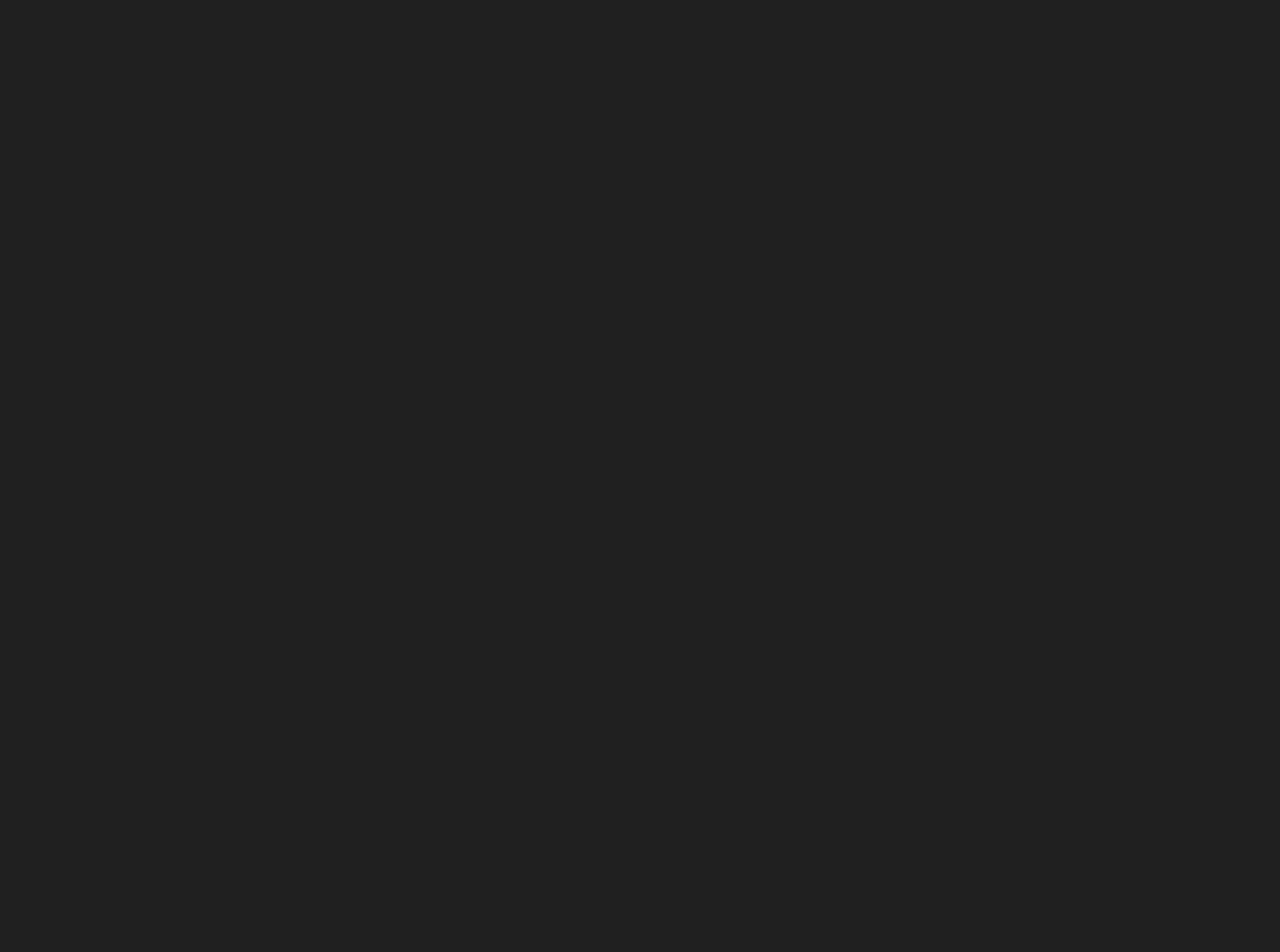
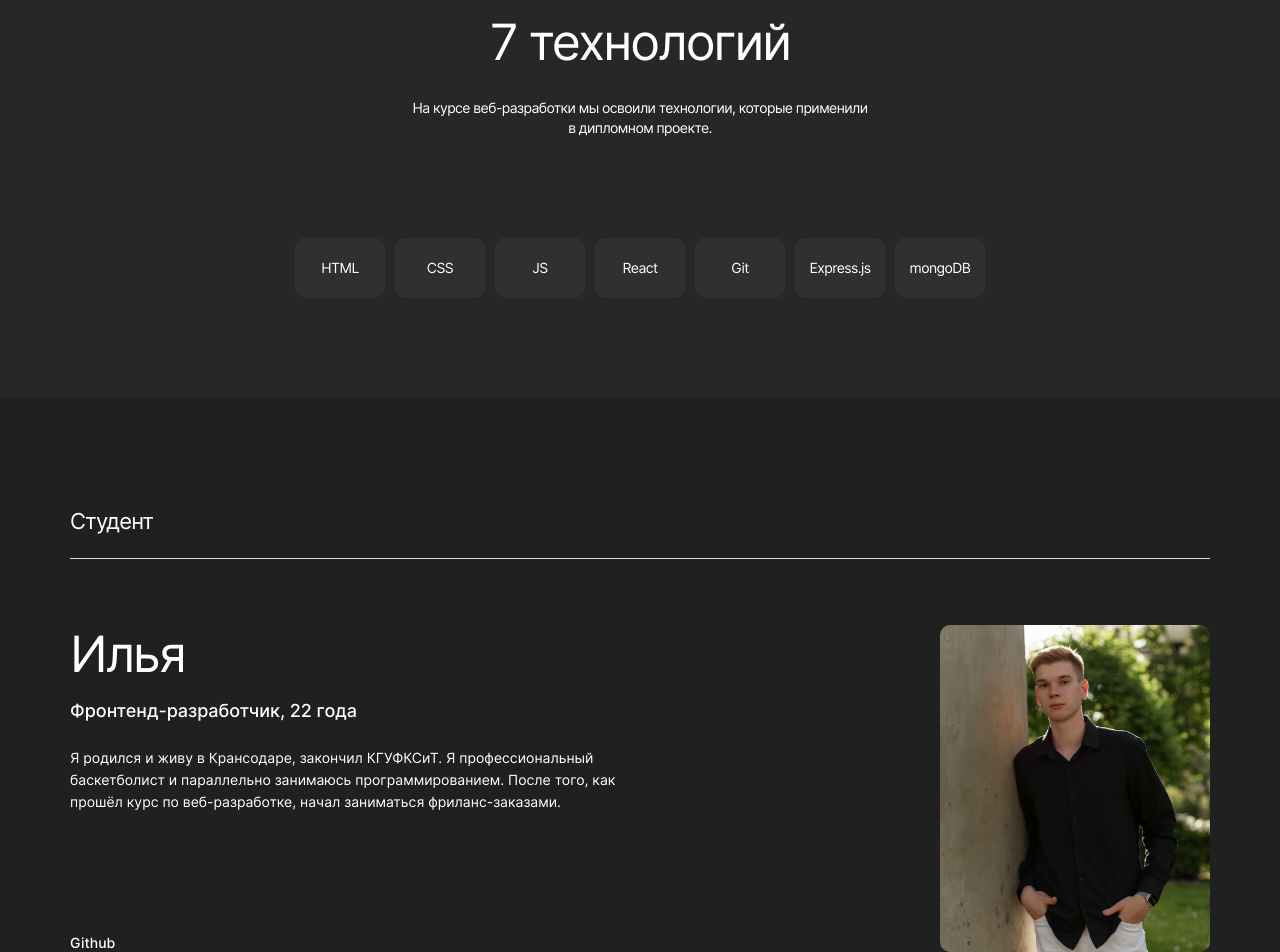
Before and after one commit to ilkor4/movies-explorer-frontend, a React (Create React App) app: page / in a window 1280 px wide. Shown: the part 1504-2456 px from the top of the page. Before the commit the page ends 1167 px from the top, so only its background shows below. Built offline with nearby package versions, Linux system fonts and the light colour scheme.

Commit message:
feat: Добавить секцию обо мне

```diff
--- /dev/null
+++ b/src/components/AboutMe/AboutMe.css
@@ -0,0 +1,141 @@
+.aboutMe {
+  width: 100%;
+  padding: 0 70px;
+  box-sizing: border-box;
+  font-family: var(--font-family);
+  background-color: var(--bg-color);
+  display: flex;
+  flex-direction: column;
+  align-items: center;
+  gap: 66px;
+}
+
+.aboutMe__profile {
+  width: 100%;
+  display: flex;
+  justify-content: space-between;
+}
+
+.profile__biography {
+  max-width: 600px;
+  display: flex;
+  flex-direction: column;
+  gap: 18px;
+}
+
+.biography__title {
+  margin: 0;
+  color: var(--text-color);
+  font-size: 50px;
+  font-weight: 400;
+  line-height: 1.16;
+  letter-spacing: -0.04em;
+}
+
+.biography__subtitle {
+  margin: 0;
+  color: var(--text-color);
+  font-size: 18px;
+  font-weight: 500;
+  line-height: 1.11;
+}
+
+.biography__text {
+  margin: 8px 0 0;
+  color: var(--text-color);
+  font-size: var(--font-size-medium);
+  font-weight: 400;
+  line-height: 1.57;
+}
+
+.biography__link {
+  margin: auto 0 0;
+  color: var(--text-color);
+  font-size: var(--font-size-medium);
+  text-decoration: none;
+  font-weight: 500;
+  line-height: 1.21;
+}
+
+.profile__image {
+  width: 270px;
+  height: 327px;
+  object-fit: cover;
+  border-radius: 10px;
+}
+
+@media screen and (max-width: 984px){
+  .aboutMe {
+    padding: 0 50px;
+  }
+
+  .profile__biography {
+    max-width: 364px;
+    gap: 16px;
+  }
+
+  .biography__title {
+    font-size: 40px;
+    line-height: 1;
+  }
+
+  .biography__subtitle {
+    font-size: var(--font-size-small);
+    line-height: 1.5;
+  }
+
+  .biography__text {
+    margin: 4px 0 0;
+    font-size: var(--font-size-small);
+    line-height: 1.5;
+  }
+
+  .profile__image {
+    width: 255px;
+    height: 307px;
+  }
+}
+
+@media screen and (max-width: 568px){
+  .aboutMe {
+    padding: 0 14px;
+    gap: 60px;
+  }
+
+  .aboutMe__profile {
+    flex-direction: column-reverse;
+    align-items: center;
+    gap: 40px;
+  }
+
+  .profile__biography {
+    max-width: 100%;
+    gap: 20px;
+  }
+
+  .biography__title {
+    font-size: 30px;
+    line-height: 1.2;
+  }
+
+  .biography__subtitle {
+    font-size: 11px;
+    line-height: 1.45;
+  }
+
+  .biography__text {
+    margin: 0;
+    font-size: 11px;
+    line-height: 1.45;
+  }
+
+  .biography__link {
+    margin: 20px 0 0;
+  }
+
+  .profile__image {
+    width: 100%;
+    height: initial;
+    aspect-ratio: 0.82 / 1;
+  }
+}
--- /dev/null
+++ b/src/components/AboutMe/AboutMe.js
@@ -0,0 +1,21 @@
+import { Link } from 'react-router-dom';
+import aboutMeImage from '../../images/aboutMeImage.jpg'
+import SectionTitle from '../SectionTitle/SectionTitle';
+import '../AboutMe/AboutMe.css';
+
+export default function AboutMe() {
+  return(
+    <section className='aboutMe'>
+      <SectionTitle title="Студент" />
+      <div className='aboutMe__profile'>
+        <div className='profile__biography'>
+          <h2 className='biography__title'>Илья</h2>
+          <h3 className='biography__subtitle'>Фронтенд-разработчик, 22 года</h3>
+          <p className='biography__text'>Я&nbsp;родился и&nbsp;живу в&nbsp;Крансодаре, закончил КГУФКСиТ. Я&nbsp;професcиональный баскетболист и&nbsp;параллельно занимаюсь программированием. После того, как прошёл курс по&nbsp;веб-разработке, начал заниматься фриланс-заказами.</p>
+          <Link className='biography__link' to="#">Github</Link>
+        </div>
+        <img src={aboutMeImage}  className="profile__image" alt="Фотография профиля" />
+      </div>
+    </section>
+  )
+}
--- a/src/components/AboutProject/AboutProject.css
+++ b/src/components/AboutProject/AboutProject.css
@@ -101,7 +101,7 @@
   }
 
   .aboutProject__table {
-    margin: 23px 0 0;
+    margin: 35px 0 0;
   }
 }
 
--- a/src/components/Header/Header.css
+++ b/src/components/Header/Header.css
@@ -54,4 +54,15 @@
   .header__menu {
     gap: 14px;
   }
+
+  .menu__link {
+    font-size: 10px;
+    line-height: 1.6;
+  }
+
+  .menu__button {
+    padding: 5px 12px;
+    font-size: 10px;
+    line-height: 1.6;
+  }
 }
--- a/src/components/Main/Main.js
+++ b/src/components/Main/Main.js
@@ -1,5 +1,7 @@
 import Promo from '../Promo/Promo';
 import AboutProject from '../AboutProject/AboutProject';
+import Techs from '../Techs/Techs';
+import AboutMe from '../AboutMe/AboutMe';
 
 import '../Main/Main.css';
 
@@ -10,6 +12,8 @@
       <>
         <Promo />
         <AboutProject />
+        <Techs />
+        <AboutMe />
       </>
     </main>
   )
--- a/src/components/NavTab/NavTab.css
+++ b/src/components/NavTab/NavTab.css
@@ -21,3 +21,14 @@
   line-height: 1.23;
   color: var(--text-color);
 }
+
+@media screen and (max-width: 568px) {
+  .navTab__menu {
+    gap: 24px;
+  }
+
+  .navTab__link {
+    font-size: 11px;
+    line-height: 1.45;
+  }
+}
--- a/src/components/SectionTitle/SectionTitle.css
+++ b/src/components/SectionTitle/SectionTitle.css
@@ -1,4 +1,5 @@
 .section-title__wrapper {
+  font-family: var(--font-family);
   width: 100%;
   border-bottom: 1px solid #DADADA;
   padding-bottom: 23px;
--- /dev/null
+++ b/src/components/Techs/Techs.css
@@ -0,0 +1,124 @@
+.techs {
+  width: 100%;
+  padding: 100px 70px;
+  box-sizing: border-box;
+  background-color: var(--main-color);
+  display: flex;
+  flex-direction: column;
+  gap: 90px;
+  font-family: var(--font-family);
+}
+
+.techs__description {
+  display: flex;
+  flex-direction: column;
+  align-items: center;
+  gap: 26px;
+}
+
+.techs__title {
+  margin: 0;
+  color: var(--text-color);
+  font-size: 50px;
+  font-weight: 400;
+  letter-spacing: 1.16;
+  letter-spacing: -0.04em;
+}
+
+.techs__subtitle {
+  margin: 0;
+  max-width: 460px;
+  text-align: center;
+  color: var(--text-color);
+  font-size: var(--font-size-medium);
+  font-weight: 400;
+  line-height: 1.44;
+  letter-spacing: -0.04em;
+}
+
+.techs__table {
+  padding: 0;
+  margin: 10px 0 0;
+  list-style: none;
+  display: flex;
+  gap: 10px;
+  justify-content: center;
+}
+
+.techs-table__cell {
+  width: 90px;
+  min-height: 60px;
+  display: flex;
+  align-items: center;
+  justify-content: center;
+  border-radius: 10px;
+  background-color: #303030;
+  color: var(--text-color);
+  font-weight: 400;
+  font-size: var(--font-size-medium);
+  line-height: 1.21;
+  letter-spacing: -0.04em;
+}
+
+@media screen and (max-width: 984px){
+  .techs {
+    gap: 80px;
+    padding: 90px 50px;
+  }
+
+  .techs__description {
+    gap: 22px;
+  }
+
+  .techs__subtitle {
+    font-size: var(--font-size-small);
+    line-height: 1.5;
+  }
+
+  .techs__table {
+    margin: 3px 0 0;
+  }
+
+  .techs-table__cell {
+    width: 84px;
+    min-height: 57px;
+    font-size: var(--font-size-small);
+    line-height: 1.25;
+  }
+}
+
+@media screen and (max-width: 568px){
+  .techs {
+    gap: 60px;
+    padding: 60px 18px;
+  }
+
+  .techs__description {
+    gap: 24px;
+  }
+
+  .techs__title {
+    font-size: 30px;
+    line-height: 1.2;
+  }
+
+  .techs__subtitle {
+    max-width: 100%;
+    font-size: 11px;
+    line-height: 1.45;
+  }
+
+  .techs__table {
+    margin: -10px 0 0;
+    display: grid;
+    grid-template-columns: max-content max-content;
+    gap: 10px;
+  }
+
+  .techs-table__cell {
+    width: 84px;
+    min-height: 57px;
+    font-size: var(--font-size-small);
+    line-height: 1.25;
+  }
+}
--- /dev/null
+++ b/src/components/Techs/Techs.js
@@ -0,0 +1,19 @@
+import { techsCells } from '../../utils/constants';
+import SectionTitle from '../SectionTitle/SectionTitle';
+
+import '../Techs/Techs.css';
+
+export default function Techs() {
+  return(
+    <section className='techs'>
+      <SectionTitle title="Технологии" />
+      <div className='techs__description'>
+        <h3 className='techs__title'>7 технологий</h3>
+        <p className='techs__subtitle'>На&nbsp;курсе веб-разработки мы&nbsp;освоили технологии, которые применили в&nbsp;дипломном проекте.</p>
+      </div>
+      <ul className='techs__table'>
+        {techsCells.map((item, index) => <li key={index} className='techs-table__cell'>{item}</li>)}
+      </ul>
+    </section>
+  )
+}
--- /dev/null
+++ b/src/utils/constants.js
@@ -0,0 +1,13 @@
+const techsCells = [
+  'HTML',
+  'CSS',
+  'JS',
+  'React',
+  'Git',
+  'Express.js',
+  'mongoDB'
+]
+
+export {
+  techsCells,
+}
```
Also changed, not shown: src/images/aboutMeImage.jpg (added).
